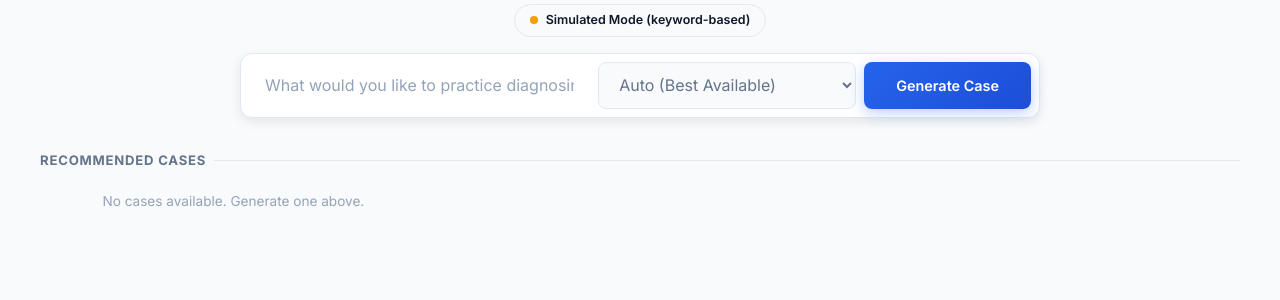
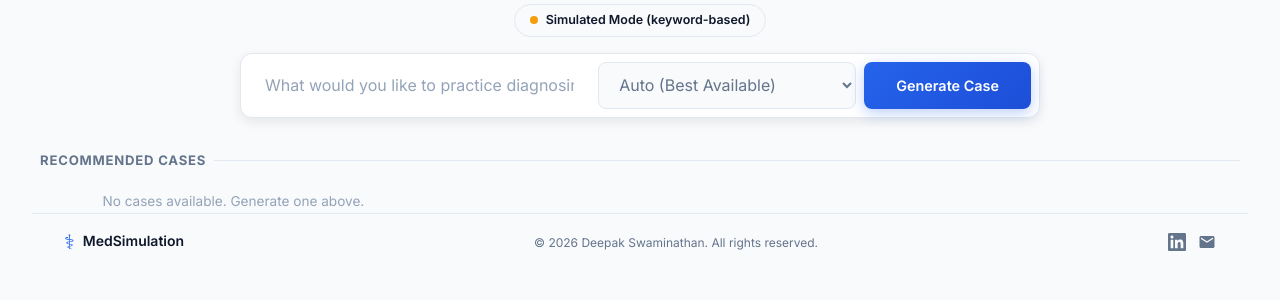
Before and after one commit to s23deepak/MedSimulation, a FastAPI app: page / in a window 1280 px wide. Shown: the part 248-548 px from the top of the page. Run offline with FastAPI, Linux system fonts and the light colour scheme; data that the repository does not hold is empty; some libraries are stand-ins or nearby versions.

Commit message:
feat: Remove DALL-E portrait generation and add script to clear existing patient portraits; update styles and HTML footer

```diff
--- a/src/simulation/case_sources/agentclinic.py
+++ b/src/simulation/case_sources/agentclinic.py
@@ -20,12 +20,8 @@ from __future__ import annotations
 import json
 import logging
 import re
-import os
 from pathlib import Path
 from typing import Any
-from openai import AsyncOpenAI
-
-from src.simulation.media import generate_patient_portrait
 
 logger = logging.getLogger(__name__)
 
@@ -322,23 +318,11 @@ async def import_agentclinic(
 
     cases = []
 
-    # Phase E: Prepare Image Gen Client
-    openai_key = os.getenv("OPENAI_API_KEY")
-    client = None
-    if openai_key:
-        client = AsyncOpenAI(api_key=openai_key)
-
     for record in records:
         try:
             case = convert_to_clinical_case(record, dataset)
-
-            # Generate portrait
-            if client:
-                portrait_url = await generate_patient_portrait(client, case.get("presentation", ""))
-                case["patient_image_url"] = portrait_url
-            else:
-                case["patient_image_url"] = ""
-
+            # Patient portrait generation disabled
+            case["patient_image_url"] = ""
             cases.append(case)
         except Exception as e:
             logger.warning("Failed to convert AgentClinic record: %s", e)
--- a/static/styles.css
+++ b/static/styles.css
@@ -1927,6 +1927,102 @@ select {
     padding-bottom: env(safe-area-inset-bottom);
 }
 
+/* ═══════════════════════════════════════════════════════════════════════════
+   Footer
+   ═══════════════════════════════════════════════════════════════════════════ */
+.app-footer {
+    background: var(--bg-secondary);
+    border-top: 1px solid var(--border);
+    padding: 0.75rem 2rem;
+    margin-top: auto;
+}
+
+.footer-content {
+    display: flex;
+    align-items: center;
+    justify-content: space-between;
+    gap: 1rem;
+    max-width: 1400px;
+    margin: 0 auto;
+}
+
+.footer-left {
+    display: flex;
+    align-items: center;
+    gap: 0.5rem;
+}
+
+.footer-logo {
+    font-size: 1.25rem;
+    color: var(--primary);
+}
+
+.footer-text {
+    font-size: 0.875rem;
+    font-weight: 600;
+    color: var(--text-primary);
+}
+
+.footer-center {
+    flex: 1;
+    text-align: center;
+}
+
+.footer-copyright {
+    font-size: 0.75rem;
+    color: var(--text-secondary);
+}
+
+.footer-right {
+    display: flex;
+    align-items: center;
+    gap: 0.75rem;
+}
+
+.footer-link {
+    display: flex;
+    align-items: center;
+    justify-content: center;
+    color: var(--text-secondary);
+    transition: color 0.2s;
+}
+
+.footer-link:hover {
+    color: var(--primary);
+}
+
+.footer-icon {
+    width: 18px;
+    height: 18px;
+}
+
+/* Mobile footer */
+@media (max-width: 768px) {
+    .app-footer {
+        padding: 0.75rem 1rem;
+    }
+
+    .footer-content {
+        flex-wrap: wrap;
+        justify-content: center;
+        gap: 0.5rem;
+    }
+
+    .footer-left,
+    .footer-right {
+        order: 2;
+    }
+
+    .footer-center {
+        order: 1;
+        width: 100%;
+    }
+
+    .footer-copyright {
+        font-size: 0.7rem;
+    }
+}
+
 /* Improved touch targets for mobile */
 @media (max-width: 768px) {
     .case-card {
--- a/templates/simulation.html
+++ b/templates/simulation.html
@@ -361,6 +361,31 @@ IV heparin bolus
                 </div>
             </div>
         </div>
+
+        <!-- Footer -->
+        <footer class="app-footer">
+            <div class="footer-content">
+                <div class="footer-left">
+                    <span class="footer-logo">&#9877;</span>
+                    <span class="footer-text">MedSimulation</span>
+                </div>
+                <div class="footer-center">
+                    <span class="footer-copyright">&copy; 2026 Deepak Swaminathan. All rights reserved.</span>
+                </div>
+                <div class="footer-right">
+                    <a href="https://www.linkedin.com/in/deepak-swaminathan-90a707153/" target="_blank" rel="noopener" class="footer-link" aria-label="LinkedIn">
+                        <svg class="footer-icon" viewBox="0 0 24 24" fill="currentColor" width="18" height="18">
+                            <path d="M20.447 20.452h-3.554v-5.569c0-1.328-.027-3.037-1.852-3.037-1.853 0-2.136 1.445-2.136 2.939v5.667H9.351V9h3.414v1.561h.046c.477-.9 1.637-1.85 3.37-1.85 3.601 0 4.267 2.37 4.267 5.455v6.286zM5.337 7.433c-1.144 0-2.063-.926-2.063-2.065 0-1.138.92-2.063 2.063-2.063 1.14 0 2.064.925 2.064 2.063 0 1.139-.925 2.065-2.064 2.065zm1.782 13.019H3.555V9h3.564v11.452zM22.225 0H1.771C.792 0 0 .774 0 1.729v20.542C0 23.227.792 24 1.771 24h20.451C23.2 24 24 23.227 24 22.271V1.729C24 .774 23.2 0 22.222 0h.003z"/>
+                        </svg>
+                    </a>
+                    <a href="mailto:23.deepak.s@gmail.com" class="footer-link" aria-label="Email">
+                        <svg class="footer-icon" viewBox="0 0 24 24" fill="currentColor" width="18" height="18">
+                            <path d="M20 4H4c-1.1 0-2 .9-2 2v12c0 1.1.9 2 2 2h16c1.1 0 2-.9 2-2V6c0-1.1-.9-2-2-2zm0 4l-8 5-8-5V6l8 5 8-5v2z"/>
+                        </svg>
+                    </a>
+                </div>
+            </div>
+        </footer>
 
     </div>
 
```
Also changed, not shown: scripts/clear_patient_portraits.py (added, +46 -0 lines), src/simulation/media.py (+1 -37 lines), CHANGELOG.md, 2 other files.
